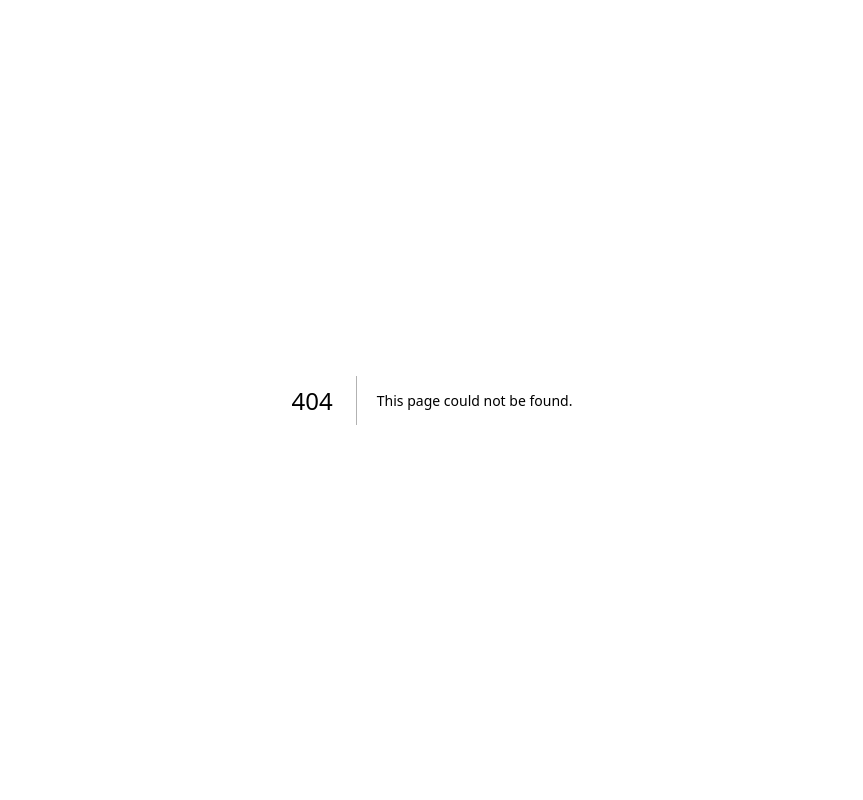
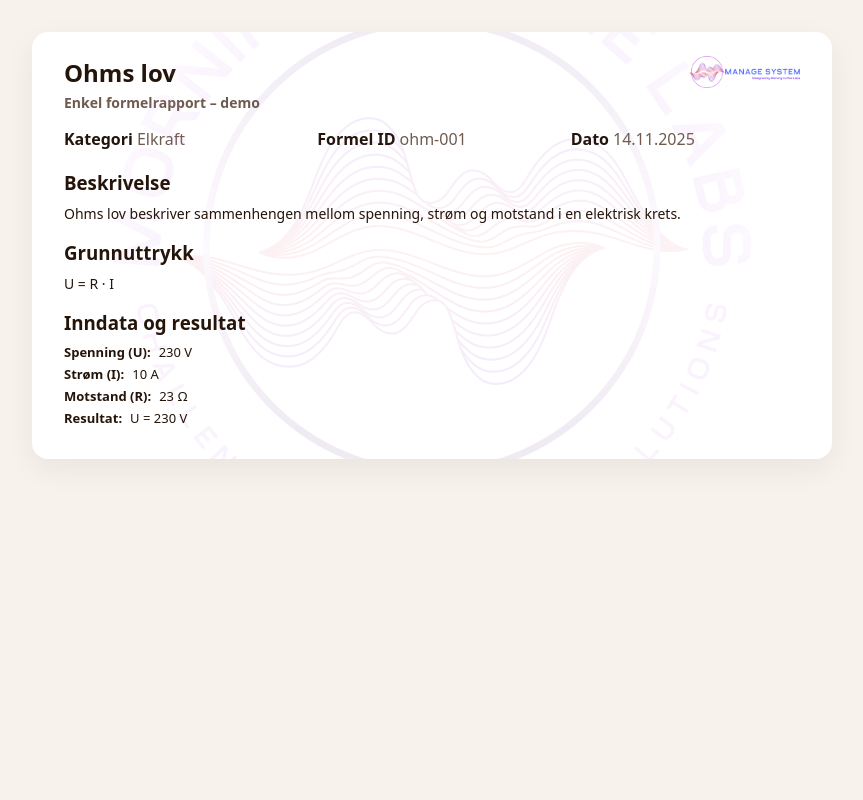
Before and after one commit to Tony-MCL/Print, a Next.js app: page /print-demo in a window 1280 px wide. Before the commit this address had no page. Shown: the top 800 px of the page, without its empty margins (208-1071 px from the left). Built offline with nearby package versions, Linux system fonts and the light colour scheme.

Commit message:
Create page.tsx

```diff
--- /dev/null
+++ b/app/print-demo/page.tsx
@@ -0,0 +1,75 @@
+import PrintLayout from "../../components/print/PrintLayout";
+import PrintButton from "../../components/print/PrintButton";
+import type { PrintData } from "../../lib/print/types";
+
+const demoData: PrintData = {
+  title: "Ohms lov",
+  subtitle: "Enkel formelrapport – demo",
+  meta: [
+    { label: "Kategori", value: "Elkraft" },
+    { label: "Formel ID", value: "ohm-001" },
+    { label: "Dato", value: "14.11.2025" }
+  ],
+  sections: [
+    {
+      id: "intro",
+      title: "Beskrivelse",
+      content: [
+        {
+          type: "paragraph",
+          text: "Ohms lov beskriver sammenhengen mellom spenning, strøm og motstand i en elektrisk krets."
+        }
+      ]
+    },
+    {
+      id: "formula",
+      title: "Grunnuttrykk",
+      content: [
+        {
+          type: "paragraph",
+          text: "U = R · I"
+        }
+      ]
+    },
+    {
+      id: "values",
+      title: "Inndata og resultat",
+      content: [
+        {
+          type: "keyValueList",
+          items: [
+            { key: "Spenning (U)", value: "230 V" },
+            { key: "Strøm (I)", value: "10 A" },
+            { key: "Motstand (R)", value: "23 Ω" },
+            { key: "Resultat", value: "U = 230 V" }
+          ],
+          columns: 1
+        }
+      ]
+    }
+  ]
+};
+
+export default function PrintDemoPage() {
+  const basePath = "";
+  const watermarkUrl = `${basePath}/images/mcl-watermark.png`;
+  const logoUrl = `${basePath}/images/mcl-logo.png`;
+
+  return (
+    <main>
+      <PrintLayout
+        {...demoData}
+        watermarkUrl={watermarkUrl}
+        showWatermark={true}
+        logoUrl={logoUrl}
+        logoAlt="Morning Coffee Labs"
+      />
+
+      <div className="pe-root pe-no-print">
+        <div className="pe-page">
+          <PrintButton />
+        </div>
+      </div>
+    </main>
+  );
+}
```
